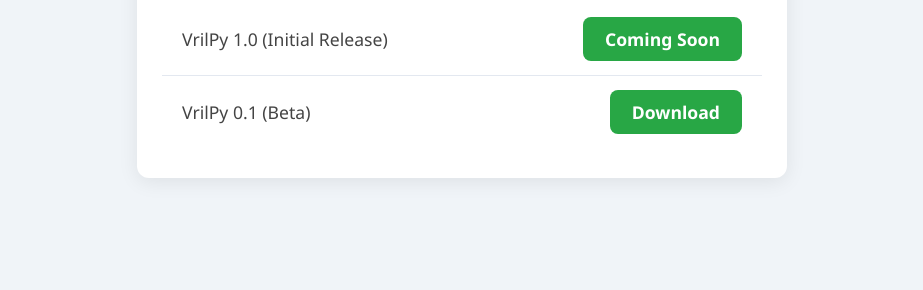
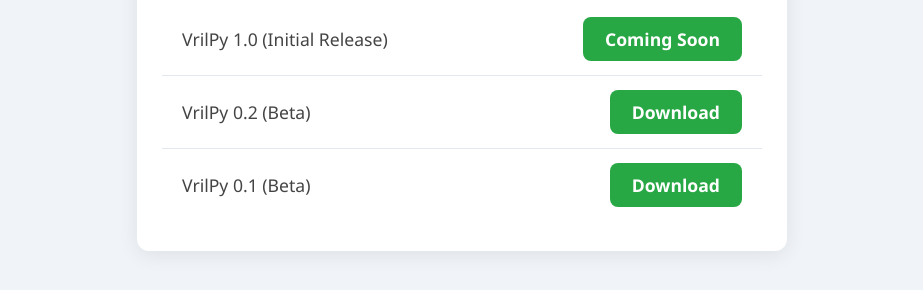
Before and after one commit to elbenis/elbenis.github.io, a plain HTML site: page downloads/download.html in a window 1280 px wide. Shown: the part 412-702 px from the top of the page, without its empty margins (178-1101 px from the left). Drawn offline with Linux system fonts and the light colour scheme.

Commit message:
version 0.2

```diff
--- a/downloads/download.html
+++ b/downloads/download.html
@@ -143,6 +143,12 @@
         <span>VrilPy 1.0 (Initial Release)</span>
         <a download>Coming Soon</a>
       </li>
+
+      <li>
+        <span>VrilPy 0.2 (Beta)</span>
+        <a href="vrilpy-0.2.zip" download>Download</a>
+      </li>
+
       <li>
         <span>VrilPy 0.1 (Beta)</span>
         <a href="vrilpy-0.1.zip" download>Download</a>
```
Also changed, not shown: 1 other file.
